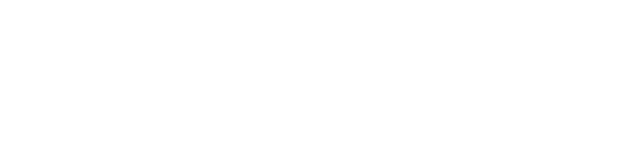
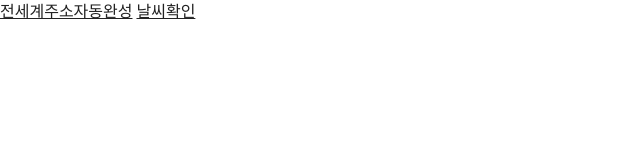
Before and after one commit to JOANNASHIN/portfolio, a website built with webpack: page index.html in a window 1280 px wide. Shown: the whole page, without its empty margins (0-640 px from the left). Built offline with nearby package versions, Linux system fonts and the light colour scheme.

Commit message:
index 파일 라우터추가

```diff
--- a/index.html
+++ b/index.html
@@ -5,8 +5,8 @@
     <link rel="stylesheet" href="/dist/css/main.css">
   </head>
   <body id="main" class="fb">
-    <!-- <a href="/views/loqate/findAddress.html">전세계주소자동완성</a>
-    <a href="/views/weather/weather.html">날씨확인</a> -->
+    <a href="/views/loqate/findAddress.html">전세계주소자동완성</a>
+    <a href="/views/weather/weather.html">날씨확인</a>
     <script src="/dist/js/main.js"></script>
   </body>
 </html>
```
